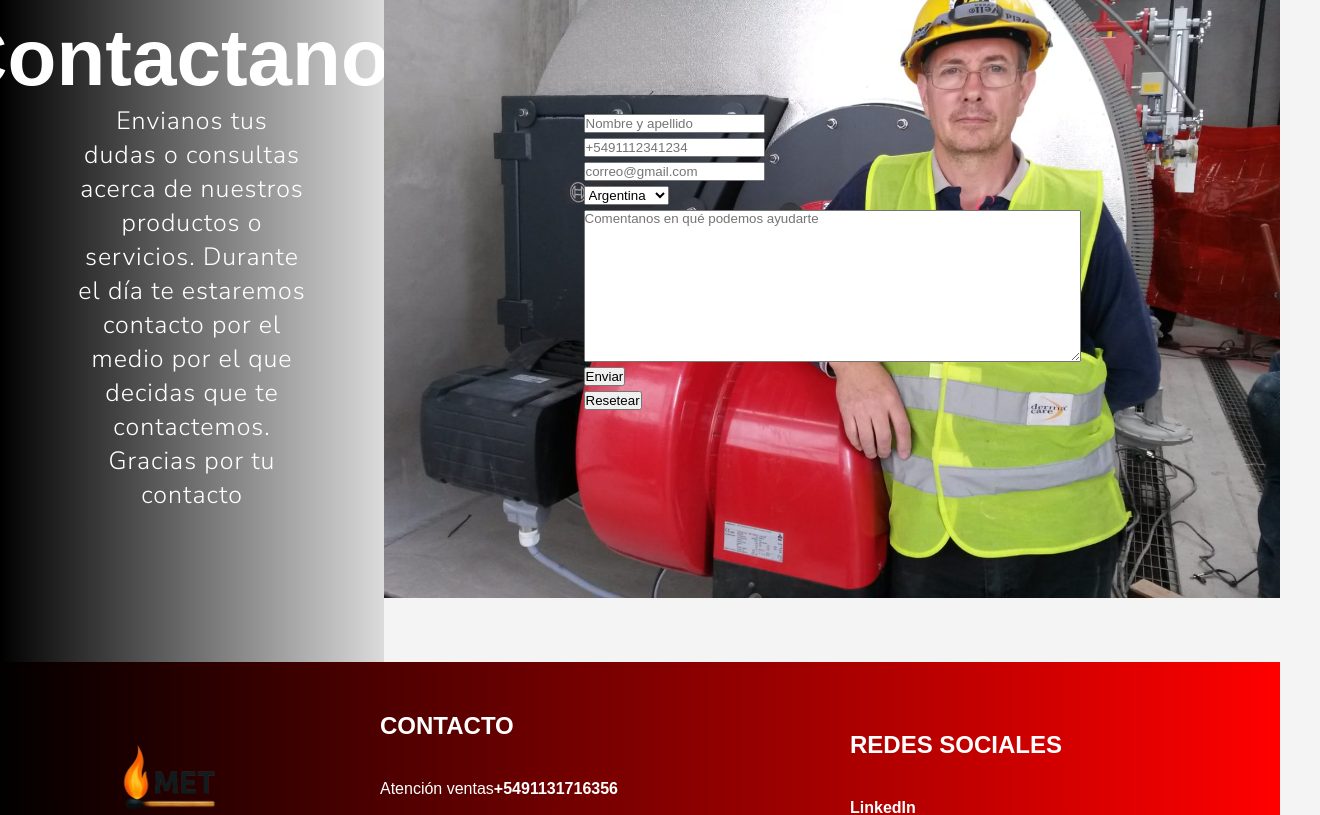
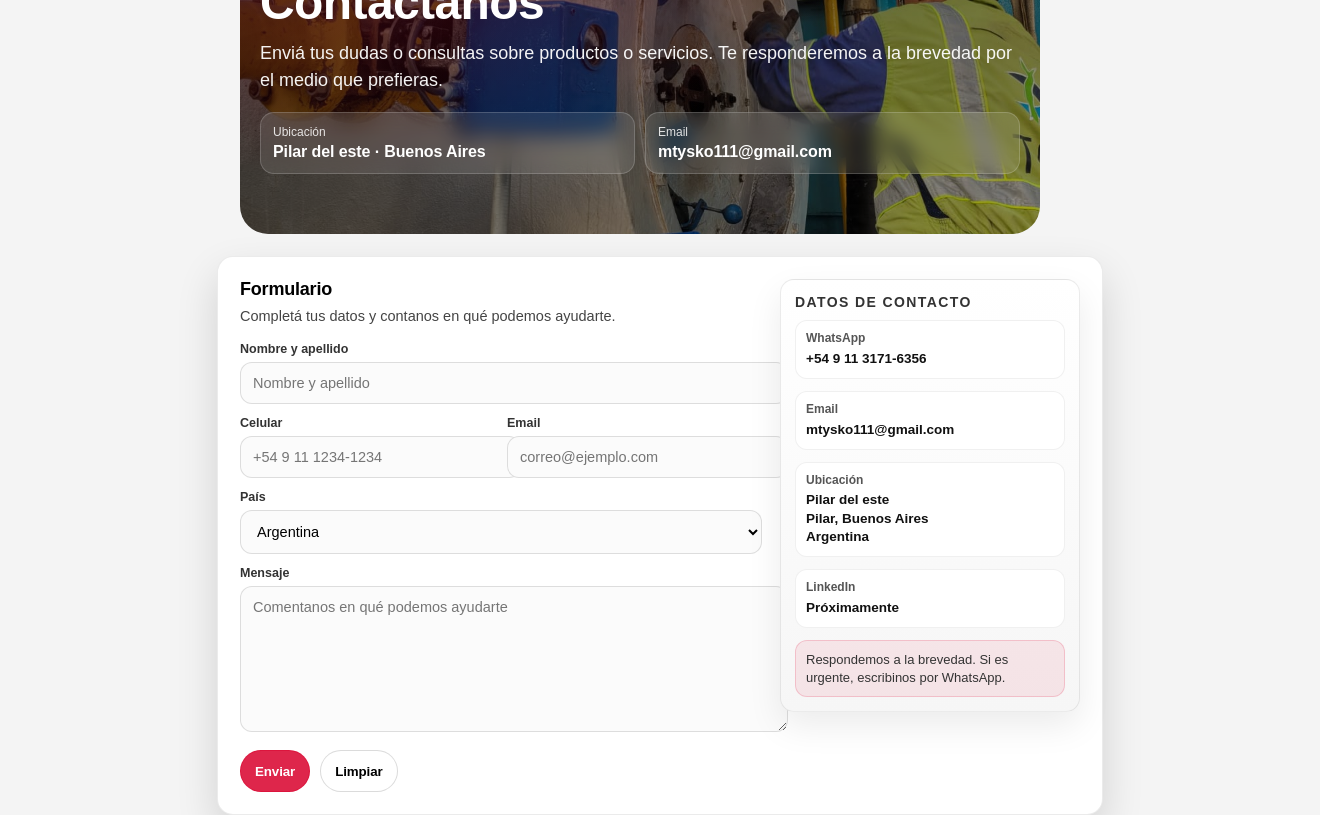
Before and after one commit to Mayra-Riccardi/MetHome, a React (Vite) app: page /Contacto in a window 1280 px wide. Shown: the part 240-1055 px from the top of the page, 1320 px wide, since content can reach past the window. Built offline with nearby package versions, Linux system fonts and the light colour scheme; no server answers.

Commit message:
FIX: Contacto estilos

```diff
--- a/src/Pages/Contacto/Contacto.css
+++ b/src/Pages/Contacto/Contacto.css
@@ -1,35 +1,322 @@
-.general {
-    display: flex;
-    flex-direction: row;
-    padding: 10px;
+.contact {
+  width: 100%;
+  min-height: 80vh;
+  background: #f4f4f4;
+  font-family: ui-sans-serif, system-ui, -apple-system, "Segoe UI", Roboto, "Helvetica Neue", Arial, "Noto Sans", "Liberation Sans", sans-serif;
 }
 
-.texto {
-    text-align: center;
-    align-content: center;
-    width: 40%;
-    justify-items: center;
+.contact-hero {
+  background-image:
+    linear-gradient(135deg, rgba(0,0,0,0.80), rgba(0,0,0,0.35)),
+    url("/img/fondoservice2.jpeg");
+  background-size: cover;
+  background-position: center;
+  color: #fff;
+  padding: 86px 20px 60px 20px;
+  position: relative;
+  overflow: hidden;
+  border-bottom-left-radius: 28px;
+  border-bottom-right-radius: 28px;
 }
 
-.titulo {
-    height: 40%;
+.contact-hero::after {
+  content: "";
+  position: absolute;
+  inset: 0;
+  background: radial-gradient(900px 400px at 12% 20%, rgba(220,20,60,0.25), transparent 60%);
+  pointer-events: none;
+  transition: opacity 220ms ease, transform 600ms ease;
 }
 
-.tex2 {
-    width: 70%;
-    height: 50%;
+.contact-hero:hover::after {
+  opacity: 0.95;
+  transform: translate3d(6px, -6px, 0);
 }
 
-.mail {
-    align-content: center;
-    justify-content: center;
-    align-items: center;
-    justify-items: center;
-    padding: 10px;
-    width: 100%;
+.contact-hero__content {
+  width: min(1000px, 100%);
+  margin: 0 auto;
+  position: relative;
+  z-index: 1;
+  text-align: left;
 }
 
-.fila {
-    display: block;
-    margin: 5px 0px;
+.contact-kicker {
+  display: inline-flex;
+  align-items: center;
+  gap: 8px;
+  font-size: 12px;
+  letter-spacing: 0.14em;
+  text-transform: uppercase;
+  opacity: 0.9;
+  margin-bottom: 10px;
 }
+
+.contact-hero h1 {
+  margin: 0 0 10px 0;
+  font-size: 48px;
+  letter-spacing: -0.6px;
+}
+
+.contact-hero p {
+  margin: 0;
+  max-width: 760px;
+  opacity: 0.95;
+  line-height: 1.5;
+  font-size: 18px;
+}
+
+.contact-hero__mini {
+  margin-top: 18px;
+  display: grid;
+  grid-template-columns: repeat(2, minmax(0, 1fr));
+  gap: 10px;
+  max-width: 820px;
+}
+
+.contact-mini {
+  background: rgba(255,255,255,0.10);
+  border: 1px solid rgba(255,255,255,0.18);
+  border-radius: 14px;
+  padding: 12px 12px;
+  backdrop-filter: blur(10px);
+}
+
+.contact-mini__label {
+  font-size: 12px;
+  opacity: 0.85;
+  margin-bottom: 4px;
+}
+
+.contact-mini__value {
+  color: #fff;
+  text-decoration: none;
+  font-weight: 650;
+  letter-spacing: -0.1px;
+}
+
+.contact-mini__value:hover {
+  text-decoration: underline;
+}
+
+.contact-container {
+  width: 100%;
+  margin: 0 auto;
+  padding: 22px 20px 70px 20px;
+  display: flex;
+  justify-content: center;
+}
+
+.contact-card {
+  background: #fff;
+  border-radius: 16px;
+  padding: 22px 22px 22px 22px;
+  box-shadow: 0 18px 42px rgba(0,0,0,0.14);
+  border: 1px solid rgba(0,0,0,0.08);
+  width: min(840px, 100%);
+}
+
+.contact-card__grid {
+  display: grid;
+  grid-template-columns: 1fr 300px;
+  gap: 18px;
+  align-items: start;
+}
+
+.contact-card__main {
+  min-width: 0;
+}
+
+.contact-card__side {
+  border-radius: 14px;
+  border: 1px solid rgba(0,0,0,0.08);
+  background: linear-gradient(180deg, #ffffff 0%, #f6f6f6 100%);
+  padding: 14px 14px;
+  box-shadow: 0 14px 34px rgba(0,0,0,0.08);
+}
+
+.contact-card__side h3 {
+  margin: 0 0 10px 0;
+  font-size: 14px;
+  letter-spacing: 0.10em;
+  text-transform: uppercase;
+  color: #333;
+}
+
+.contact-side__items {
+  display: flex;
+  flex-direction: column;
+  gap: 12px;
+}
+
+.contact-side__item {
+  padding: 10px 10px;
+  border-radius: 12px;
+  border: 1px solid rgba(0,0,0,0.06);
+  background: #fff;
+}
+
+.contact-side__label {
+  font-size: 12px;
+  color: #555;
+  margin-bottom: 4px;
+  font-weight: 650;
+}
+
+.contact-side__value {
+  font-size: 13.5px;
+  color: #111;
+  text-decoration: none;
+  font-weight: 750;
+  line-height: 1.35;
+}
+
+.contact-side__value:hover {
+  text-decoration: underline;
+}
+
+.contact-side__note {
+  margin-top: 12px;
+  padding: 10px 10px;
+  border-radius: 12px;
+  background: rgba(220, 20, 60, 0.08);
+  border: 1px solid rgba(220, 20, 60, 0.18);
+  color: #333;
+  font-size: 13px;
+  line-height: 1.35;
+}
+
+.contact-card h2 {
+  margin: 0 0 6px 0;
+  font-size: 18px;
+  letter-spacing: -0.2px;
+}
+
+.contact-card__subtitle {
+  margin: 0 0 16px 0;
+  color: #444;
+  font-size: 14.5px;
+  line-height: 1.4;
+}
+
+.contact-form {
+  display: flex;
+  flex-direction: column;
+  gap: 12px;
+}
+
+.contact-row {
+  display: grid;
+  grid-template-columns: repeat(2, minmax(0, 1fr));
+  gap: 12px;
+}
+
+.contact-field {
+  display: flex;
+  flex-direction: column;
+  gap: 6px;
+}
+
+.contact-field > span {
+  font-size: 12.5px;
+  color: #333;
+  font-weight: 650;
+}
+
+.contact-field input,
+.contact-field select,
+.contact-field textarea {
+  width: 100%;
+  border-radius: 12px;
+  border: 1px solid rgba(0,0,0,0.12);
+  padding: 12px 12px;
+  font-size: 14.5px;
+  outline: none;
+  background: #fbfbfb;
+  transition: border-color 140ms ease, box-shadow 140ms ease, transform 140ms ease;
+}
+
+.contact-field textarea {
+  resize: vertical;
+  min-height: 120px;
+}
+
+.contact-field input:focus,
+.contact-field select:focus,
+.contact-field textarea:focus {
+  border-color: rgba(220, 20, 60, 0.55);
+  box-shadow: 0 0 0 4px rgba(220, 20, 60, 0.12);
+}
+
+.contact-actions {
+  display: flex;
+  gap: 10px;
+  margin-top: 6px;
+}
+
+.contact-btn {
+  height: 42px;
+  padding: 0 14px;
+  border-radius: 999px;
+  border: 1px solid rgba(0,0,0,0.14);
+  background: #fff;
+  cursor: pointer;
+  font-weight: 750;
+  letter-spacing: -0.1px;
+  transition: transform 140ms ease, box-shadow 140ms ease, background 140ms ease, border-color 140ms ease;
+}
+
+.contact-btn:hover {
+  transform: translateY(-1px);
+  box-shadow: 0 14px 34px rgba(0,0,0,0.12);
+}
+
+.contact-btn--primary {
+  background: rgba(220, 20, 60, 0.92);
+  border-color: rgba(220, 20, 60, 0.92);
+  color: #fff;
+}
+
+.contact-btn--primary:hover {
+  background: rgba(220, 20, 60, 1);
+  border-color: rgba(220, 20, 60, 1);
+}
+
+.contact-btn--ghost {
+  background: #fff;
+}
+
+@media (max-width: 900px) {
+  .contact-hero h1 {
+    font-size: 34px;
+  }
+
+  .contact-hero__mini {
+    grid-template-columns: 1fr;
+  }
+
+  .contact-card__grid {
+    grid-template-columns: 1fr;
+  }
+}
+
+@media (max-width: 700px) {
+  .contact-row {
+    grid-template-columns: 1fr;
+  }
+}
+
+@media (prefers-reduced-motion: reduce) {
+  .contact-hero::after,
+  .contact-btn,
+  .contact-field input,
+  .contact-field select,
+  .contact-field textarea {
+    transition: none !important;
+  }
+
+  .contact-hero:hover::after,
+  .contact-btn:hover {
+    transform: none !important;
+  }
+}
--- a/src/Pages/Contacto/Contacto.jsx
+++ b/src/Pages/Contacto/Contacto.jsx
@@ -1,18 +1,80 @@
-import React from 'react'
 import "./Contacto.css";
-import { Link } from 'react-router-dom';
 
 const Contacto = () => {
   return (
-    <main>
-        <div className="fondo">
-            <div className="imgfondo">
-                <div className="mail">
-                    <form>
-                        <input className="fila" type="text" placeholder="Nombre y apellido" />
-                        <input className="fila" type="text" placeholder="+5491112341234" />
-                        <input className="fila" type="email" placeholder="correo@gmail.com" />
-                        <select className="fila">
+    <main className="contact">
+      <section className="contact-hero">
+        <div className="contact-hero__content">
+          <div className="contact-kicker">MET · Contacto</div>
+          <h1>Contactanos</h1>
+          <p>
+            Enviá tus dudas o consultas sobre productos o servicios. Te
+            responderemos a la brevedad por el medio que prefieras.
+          </p>
+
+          <div className="contact-hero__mini">
+            <div className="contact-mini">
+              <div className="contact-mini__label">Ubicación</div>
+              <div className="contact-mini__value">Pilar del este · Buenos Aires</div>
+            </div>
+            <div className="contact-mini">
+              <div className="contact-mini__label">Email</div>
+              <a className="contact-mini__value" href="mailto:mtysko111@gmail.com">
+                mtysko111@gmail.com
+              </a>
+            </div>
+          </div>
+        </div>
+      </section>
+
+      <section className="contact-container">
+        <div className="contact-card">
+          <div className="contact-card__grid">
+            <div className="contact-card__main">
+              <h2>Formulario</h2>
+              <p className="contact-card__subtitle">
+                Completá tus datos y contanos en qué podemos ayudarte.
+              </p>
+
+              <form className="contact-form">
+                <label className="contact-field">
+                  <span>Nombre y apellido</span>
+                  <input
+                    type="text"
+                    name="fullname"
+                    placeholder="Nombre y apellido"
+                    autoComplete="name"
+                    required
+                  />
+                </label>
+
+                <div className="contact-row">
+                  <label className="contact-field">
+                    <span>Celular</span>
+                    <input
+                      type="tel"
+                      name="phone"
+                      placeholder="+54 9 11 1234-1234"
+                      autoComplete="tel"
+                      required
+                    />
+                  </label>
+
+                  <label className="contact-field">
+                    <span>Email</span>
+                    <input
+                      type="email"
+                      name="email"
+                      placeholder="correo@ejemplo.com"
+                      autoComplete="email"
+                      required
+                    />
+                  </label>
+                </div>
+
+                <label className="contact-field">
+                  <span>País</span>
+                  <select name="country" defaultValue="Argentina" required>
                     <option value="Argentina">Argentina</option>
                     <option value="Chile">Chile</option>
                     <option value="Uruguay">Uruguay</option>
@@ -24,22 +86,73 @@ const Contacto = () => {
                     <option value="Colombia">Colombia</option>
                     <option value="Venezuela">Venezuela</option>
                   </select>
-                        <textarea className="fila" cols="60" rows="10" placeholder="Comentanos en qué podemos ayudarte"></textarea>
-                        <input className="fila" type="submit" value="Enviar" />
-                        <input className="fila" type="reset" value="Resetear" />
+                </label>
+
+                <label className="contact-field">
+                  <span>Mensaje</span>
+                  <textarea
+                    name="message"
+                    rows={6}
+                    placeholder="Comentanos en qué podemos ayudarte"
+                    required
+                  />
+                </label>
+
+                <div className="contact-actions">
+                  <button
+                    className="contact-btn contact-btn--primary"
+                    type="submit"
+                  >
+                    Enviar
+                  </button>
+                  <button className="contact-btn contact-btn--ghost" type="reset">
+                    Limpiar
+                  </button>
+                </div>
               </form>
             </div>
+
+            <aside className="contact-card__side" aria-label="Datos de contacto">
+              <h3>Datos de contacto</h3>
+              <div className="contact-side__items">
+                <div className="contact-side__item">
+                  <div className="contact-side__label">WhatsApp</div>
+                  <a className="contact-side__value" href="https://wa.me/5491131716356">
+                    +54 9 11 3171-6356
+                  </a>
                 </div>
-            <div className="overlay">
-                <h1>Contactanos</h1>
-                <p>
-                    Envianos tus dudas o consultas acerca de nuestros productos
-                    o servicios. Durante el día te estaremos contacto por el medio
-                    por el que decidas que te contactemos.
-                    Gracias por tu contacto
-                </p>
+
+                <div className="contact-side__item">
+                  <div className="contact-side__label">Email</div>
+                  <a className="contact-side__value" href="mailto:mtysko111@gmail.com">
+                    mtysko111@gmail.com
+                  </a>
+                </div>
+
+                <div className="contact-side__item">
+                  <div className="contact-side__label">Ubicación</div>
+                  <div className="contact-side__value">
+                    Pilar del este<br />
+                    Pilar, Buenos Aires<br />
+                    Argentina
                   </div>
                 </div>
+
+                <div className="contact-side__item">
+                  <div className="contact-side__label">LinkedIn</div>
+                  <a className="contact-side__value" href="#" aria-disabled="true">
+                    Próximamente
+                  </a>
+                </div>
+              </div>
+
+              <div className="contact-side__note">
+                Respondemos a la brevedad. Si es urgente, escribinos por WhatsApp.
+              </div>
+            </aside>
+          </div>
+        </div>
+      </section>
     </main>
   )
 };
```
Lines whose indentation alone changed are shown as unchanged.
